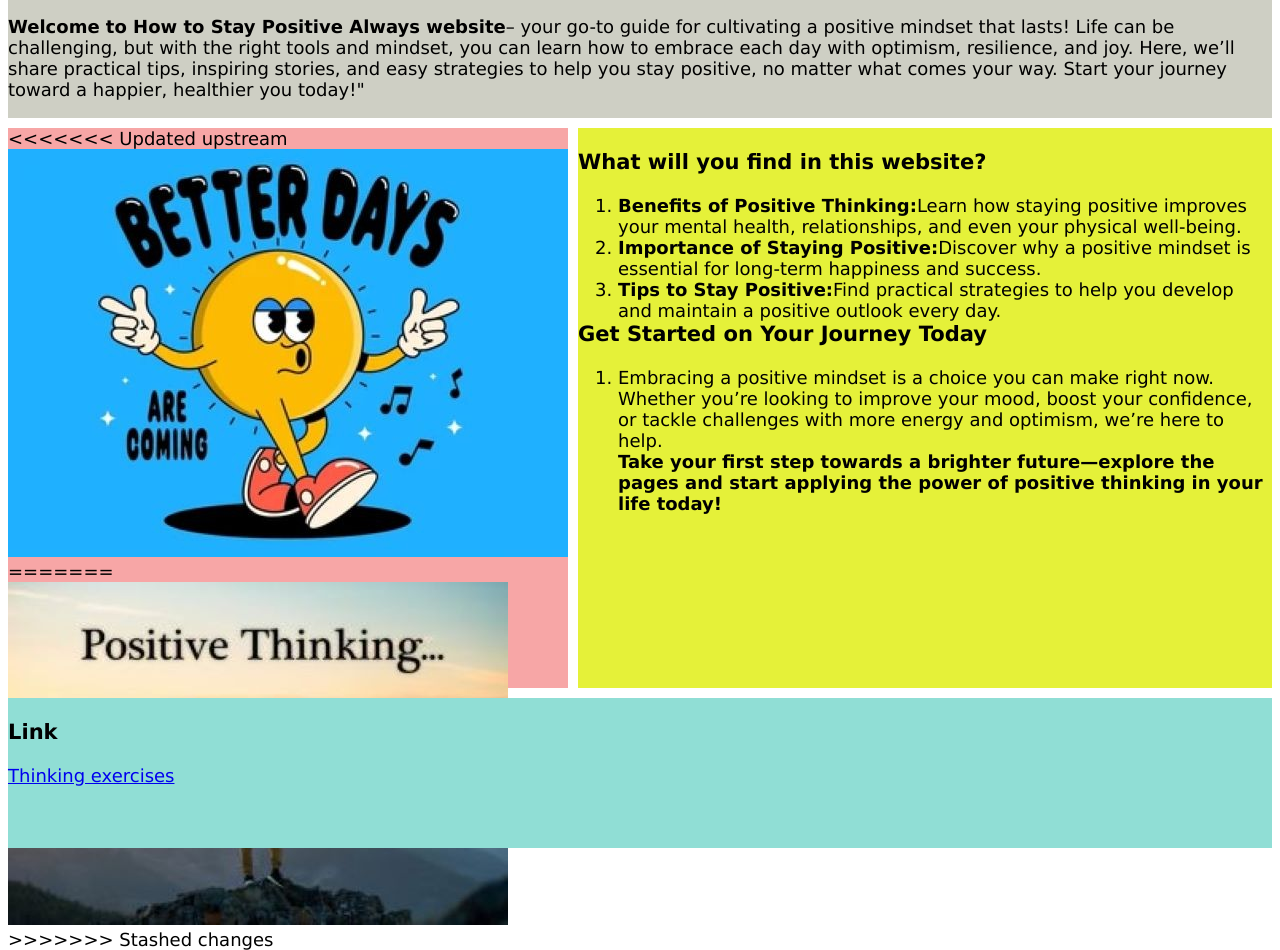
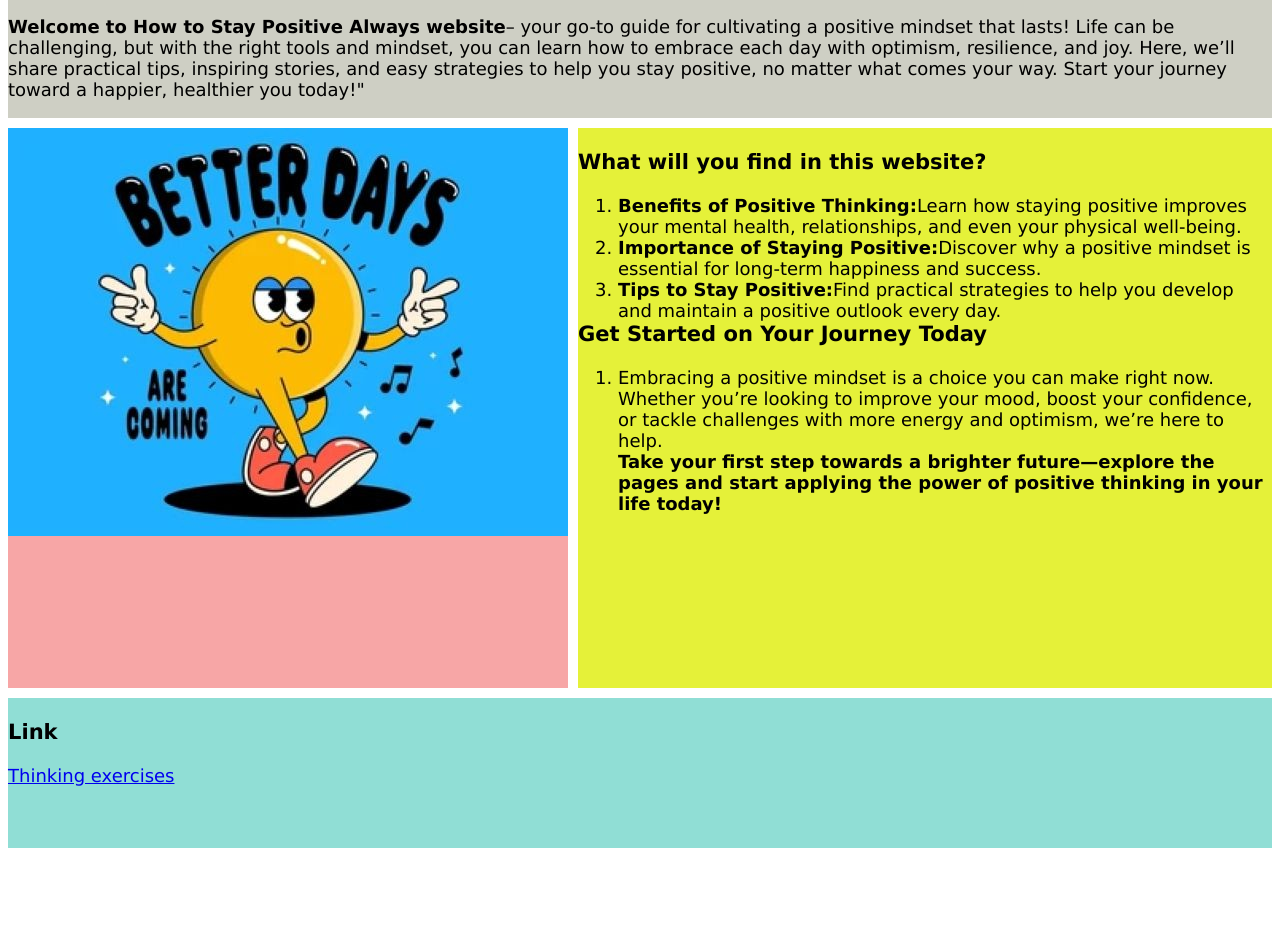
Before and after one commit to Aneeshjotk13/How-to-stay-positive-always-website, a plain HTML site: page index.html in a window 1280 px wide. Shown: the part 180-1130 px from the top of the page. After the commit the page ends 1036 px from the top, so only its background shows below. Drawn offline with Linux system fonts and the light colour scheme.

Commit message:
change some pictures

```diff
--- a/index.html
+++ b/index.html
@@ -56,11 +56,7 @@
              </p>
         </div>
         <div class="box1">
-<<<<<<< Updated upstream
-         <img src="abc.jpg" alt="homepic">
-=======
-        <img src="xyz.jpg"> </img>
->>>>>>> Stashed changes
+         <img src="abc.jpg" alt="positive-thinking-image">
         </div>
         <div class="box2">
           <h3> What will you find in this website?</h3>
```
Also changed, not shown: ww.webp (deleted), xyz.jpg (deleted).
